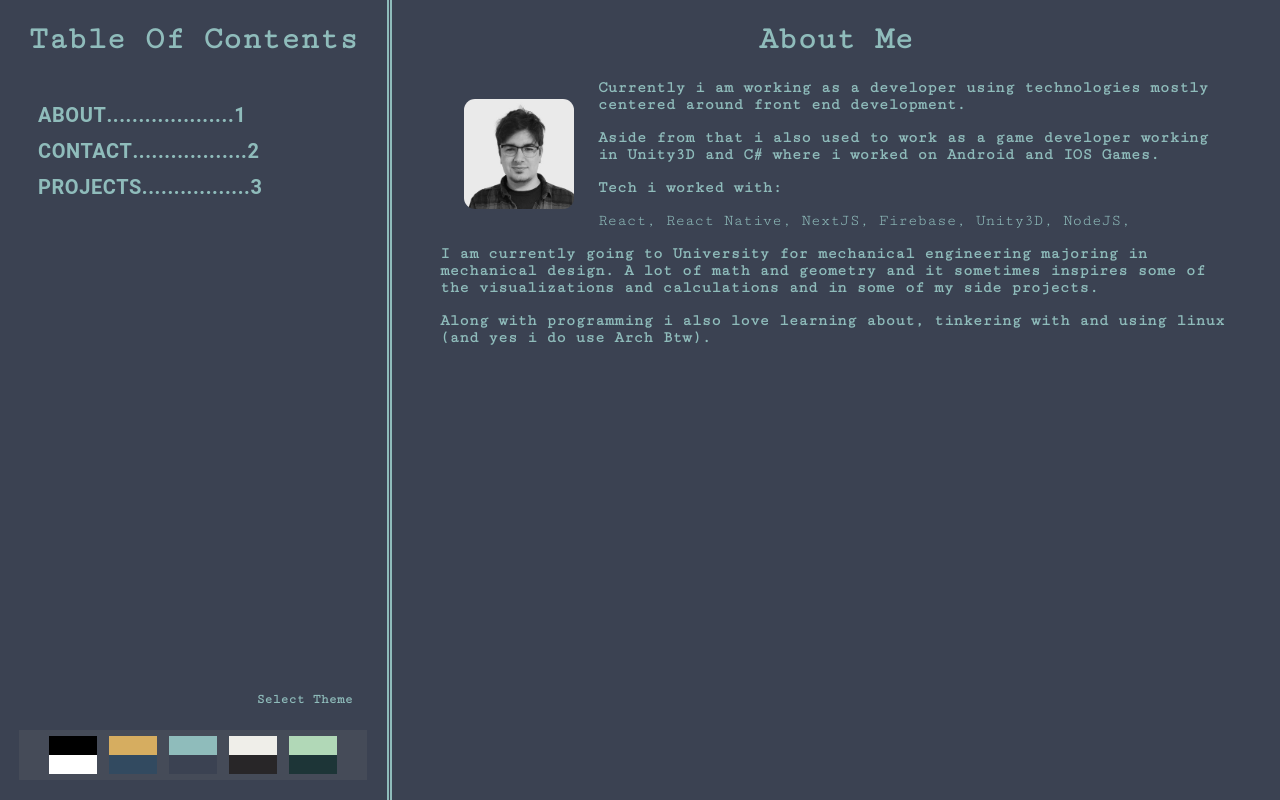
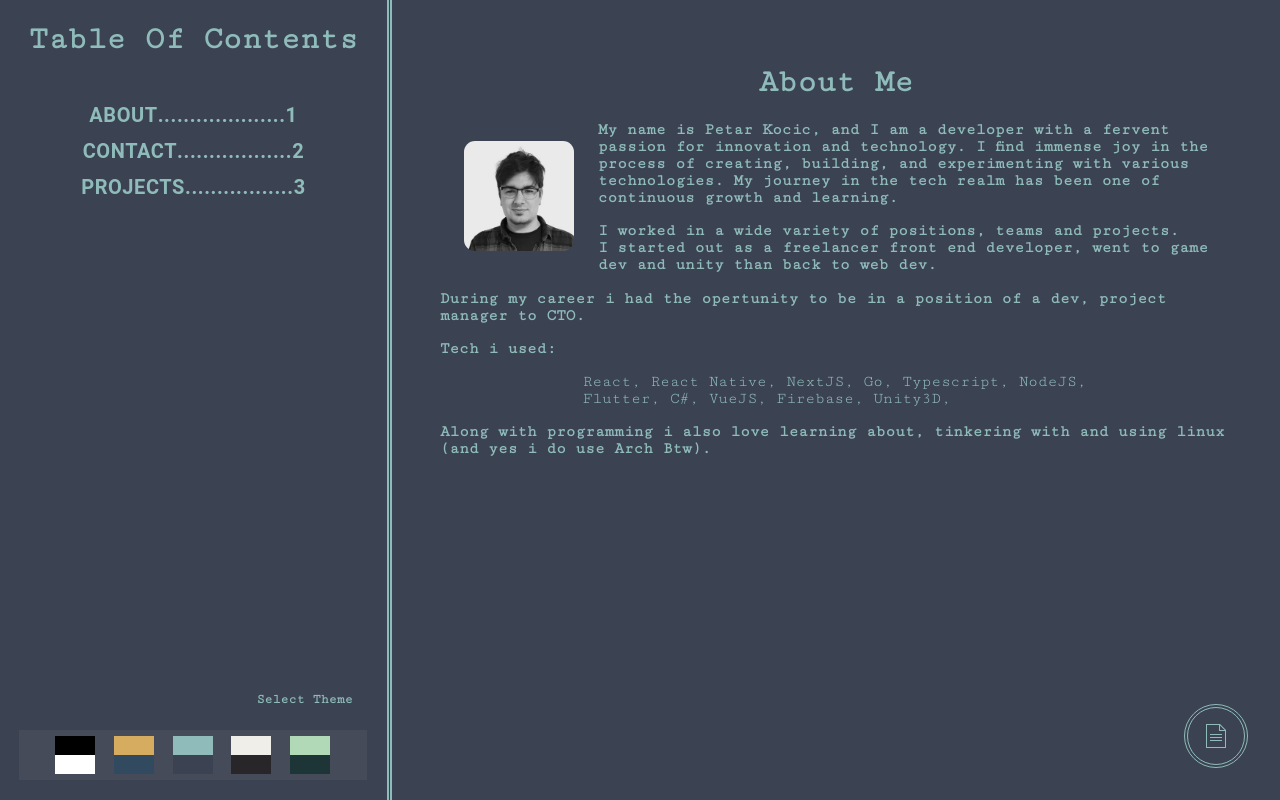
Before and after one commit to ASentientBanana/PortfolioV2, a Next.js app: page / in a window 1280 px wide. Built offline with nearby package versions, Linux system fonts and the light colour scheme.

Commit message:
Portfolio update, adding resume

```diff
--- a/components/Layout/index.tsx
+++ b/components/Layout/index.tsx
@@ -3,6 +3,7 @@ import DiamondButton from '../diamondButton';
 import TableOfContents from '../tableOfContents';
 import { useState, ReactChild } from 'react';
 import { styled } from '@mui/material';
+import ResumeButton from '../resumeButton';
 
 interface IProps {
     children: ReactChild
@@ -35,6 +36,7 @@ const Layout = ({ children }: IProps) => {
                 text="☰"
             />
             <SideNav open={openDrawer} setOpen={setOpenDrawer} />
+            <ResumeButton />
             <TableOfContents />
             {children}
         </MainContainer>
--- a/components/ThemePalette/ThemeButton.tsx
+++ b/components/ThemePalette/ThemeButton.tsx
@@ -4,6 +4,7 @@ import { styled, Container } from '@mui/material';
 const MainContainer = styled('button')(({theme})=>({
     background:'none',
     border:'none',
+
     cursor:'pointer'
 }));
 
@@ -14,10 +15,19 @@ interface IProps{
 }
 
 const ThemeButton = ({primary,secondary, callback}:IProps) =>{
-    const ColorContainer = styled(Container)({
+    const ColorContainer = styled(Container)(({theme})=>({
         height:'50%',
+        paddingLeft:  '0px !important',
+        paddingRight: '0px !important',
         display:'flex',
-    });
+        width:'2.5rem',
+        [theme.breakpoints.down('md')]: {
+          width:'3rem',
+        },
+        [theme.breakpoints.down('sm')]: {
+          width:'2rem',
+        },
+    }));
 
   return(
     <MainContainer onClick={callback}>
--- /dev/null
+++ b/components/resumeButton/document.tsx
@@ -0,0 +1,14 @@
+import * as React from "react"
+const SvgComponent = (props: any) => (
+    <svg
+        xmlns="http://www.w3.org/2000/svg"
+        width={24}
+        height={24}
+        fillRule="evenodd"
+        clipRule="evenodd"
+        {...props}
+    >
+        <path d="M22 24H2V0h14l6 6v18zM15 1H3v22h18V7h-6V1zm3 15v1H6v-1h12zm0-3v1H6v-1h12zm0-3v1H6v-1h12zm-2-4h4.586L16 1.414V6z" />
+    </svg>
+)
+export default SvgComponent
--- /dev/null
+++ b/components/resumeButton/index.tsx
@@ -0,0 +1,38 @@
+
+import { Button, Container, styled } from '@mui/material';
+import SvgComponent from './document';
+import Link from 'next/link';
+import getConfig from 'next/config';
+
+const DocumentImage = styled(SvgComponent)(({ theme }) => ({
+    fill: theme.palette.primary.main
+}));
+
+const MainContainer = styled(Container)(({ theme }) => ({
+    border: `double 4px ${theme.palette.primary.main}`,
+    borderRadius: '50%',
+    height: '4rem',
+    width: '4rem',
+    paddingLeft: '0px !important',
+    paddingRight: '0px !important',
+    position: 'absolute',
+    bottom: '2rem',
+    right: '2rem',
+    display: 'flex',
+    justifyContent: 'center',
+    alignItems: 'center',
+    cursor: 'pointer'
+}))
+
+const ResumeButton = () => {
+    const siteUrl = process.env.NEXT_PUBLIC_SITE_URL;
+    return (
+        <Link href={`${siteUrl}/assets/resume.pdf`}>
+            <MainContainer>
+                <DocumentImage width={25} height={25} alt='' src='/assets/document.svg' />
+            </MainContainer>
+        </Link>
+    );
+}
+
+export default ResumeButton;
--- a/components/tableOfContents/TableOfContentsElement.tsx
+++ b/components/tableOfContents/TableOfContentsElement.tsx
@@ -22,16 +22,19 @@ const TableOfContentsElement = ({ name, index, noIndex }: IProps) => {
     router.push(pageName.toLowerCase())
   };
 
-  const TextContainer = styled(Button)(() => ({
+  const TextContainer = styled(Button)(({ theme }) => ({
     display: 'flex',
     marginBottom: '20px',
     fontWeight: 'bolder',
-    justifyContent: 'start',
+    justifyContent: 'center',
     width: '100%',
     height: '1rem',
     fontSize: '20px',
     paddingX: '5px',
     paddingY: '10px',
+    [theme.breakpoints.down('md')]: {
+      justifyContent: 'start',
+    },
     ':after': {
       content: selected ? '"<"' : '""',
       fontSize: '16px',
--- a/next.config.js
+++ b/next.config.js
@@ -4,10 +4,11 @@ module.exports = {
     PROJECT_ROOT: __dirname,
   },
   env: {
-    BASE_URL: 'https://admin.petarkocic.net'
+    BASE_URL: 'https://admin.petarkocic.net',
+    NEXT_PUBLIC_SITE_URL: 'https://petarkocic.net'
   },
   images: {
-    domains: ['127.0.0.1', 'petarkocic.net','admin.petarkocic.net']
+    domains: ['127.0.0.1', 'petarkocic.net', 'admin.petarkocic.net']
   },
   reactStrictMode: true,
   async redirects() {
--- a/pages/index.tsx
+++ b/pages/index.tsx
@@ -1,5 +1,6 @@
 import Image from 'next/image';
 import { styled, Container } from '@mui/material';
+import { PageTitle } from '../components/pageTitle';
 
 const ImageContainer = styled(Container)(({ theme }) => ({
   height: '158px',
@@ -34,25 +35,38 @@ const MainContainer = styled(Container)(({ theme }) => ({
 }));
 
 const ContentContainer = styled(Container)({});
-const TechContainer = styled(Container)({});
+const TechContainer = styled(Container)(({ theme }) => ({
+  maxWidth: '80%',
+  textAlign: 'left',
+  [theme.breakpoints.up('md')]: {
+    maxWidth: '70%',
 
-const TitleText = styled('h1')({
-  textAlign: 'center',
-});
+  },
+  [theme.breakpoints.down('sm')]: {
+    maxWidth: '100%',
+
+  },
+}));
+
 
 const listOfTech = [
-  { name: 'React' },
-  { name: 'React Native' },
-  { name: 'NextJS' },
-  { name: 'Firebase' },
-  { name: 'Unity3D' },
-  { name: 'NodeJS' },
+  'React',
+  'React Native',
+  'NextJS',
+  'Go',
+  'Typescript',
+  'NodeJS',
+  'Flutter',
+  'C#',
+  'VueJS',
+  'Firebase',
+  'Unity3D',
 ];
 
 const About = () => {
   return (
     <MainContainer>
-      <TitleText>About Me</TitleText>
+      <PageTitle>About Me</PageTitle>
       <ContentContainer>
         <ImageContainer>
           <ImageMe
@@ -64,27 +78,23 @@ const About = () => {
           />
         </ImageContainer>
         <AboutText>
-          Currently i am working as a developer using technologies mostly
-          centered around front end development.
+          My name is Petar Kocic, and I am a developer with a fervent passion for innovation and technology.
+          I find immense joy in the process of creating, building, and experimenting with various technologies.
+          My journey in the tech realm has been one of continuous growth and learning.
         </AboutText>
         <AboutText>
-          Aside from that i also used to work as a game developer working in
-          Unity3D and C# where i worked on Android and IOS Games.
+          I worked in a wide variety of positions, teams and projects.
+          <br />I started out as a freelancer front end developer, went to game dev and unity than back to web dev.
+          <br /><br />During my career i had the opertunity to be in a position of a dev, project manager to CTO.
         </AboutText>
         <section>
-          <AboutText>Tech i worked with:</AboutText>
+          <AboutText>Tech i used:</AboutText>
           <TechContainer>
-            {listOfTech.map((tech, index) => (
-              <span key={index}>{tech.name}, </span>
+            {listOfTech.map((tech) => (
+              <span key={tech}>{tech}, </span>
             ))}
           </TechContainer>
         </section>
-        <AboutText>
-          I am currently going to University for mechanical engineering majoring
-          in mechanical design. A lot of math and geometry and it sometimes
-          inspires some of the visualizations and calculations and in some of my
-          side projects.
-        </AboutText>
         <AboutText>
           Along with programming i also love learning about, tinkering with and
           using linux (and yes i do use Arch Btw).
--- a/pages/projects.tsx
+++ b/pages/projects.tsx
@@ -58,7 +58,7 @@ const ProjectPage = ({ projects, baseUrl }: { projects: IProject[], baseUrl: str
             <ContentContainer>
                 {projects.map((project, index) => (
                     <ProjectTile key={index} baseURl={baseUrl} project={project} />
-                ))}
+                )).reverse()}
             </ContentContainer>
         </MainContainer>
     );
```
Also changed, not shown: pages/about.tsx (+15 -6 lines), pages/contact.tsx (+6 -5 lines), public/assets/document.svg (added), 1 other file (tests, documents, lock files or other folders).
